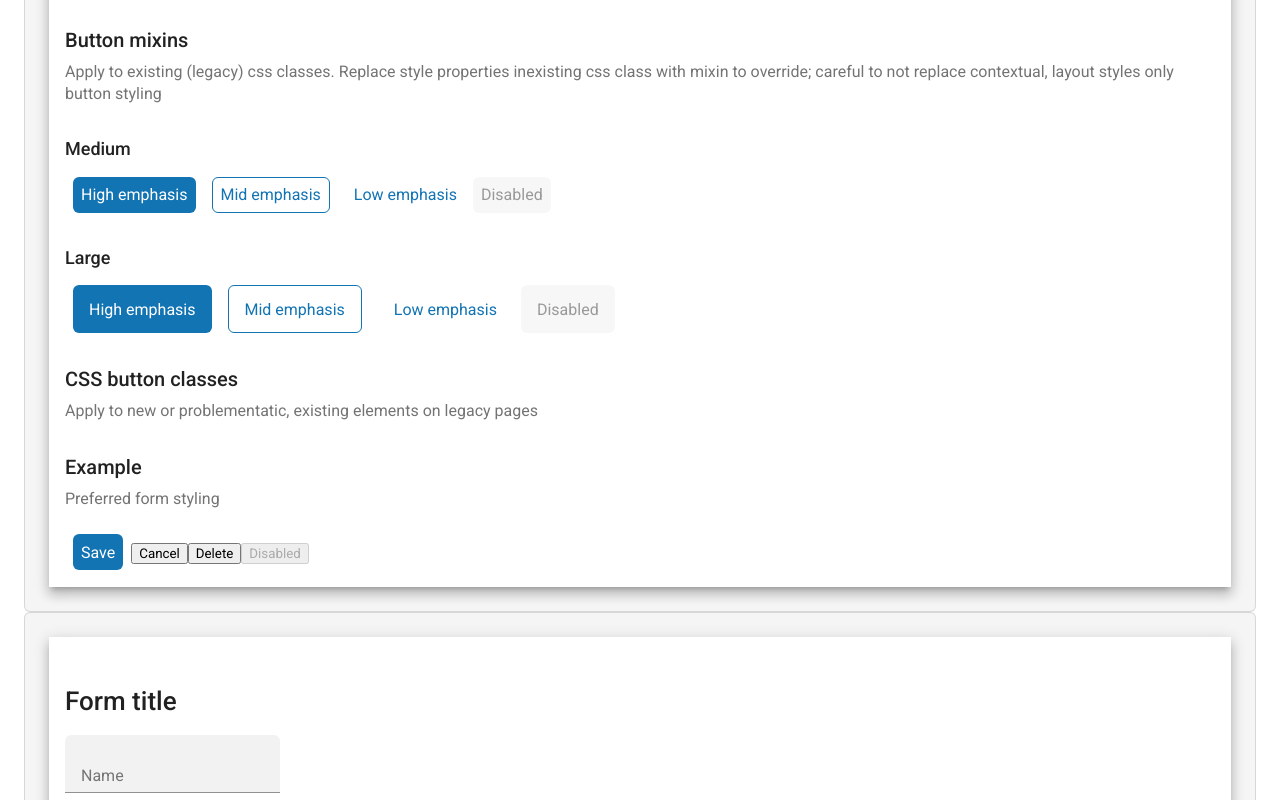
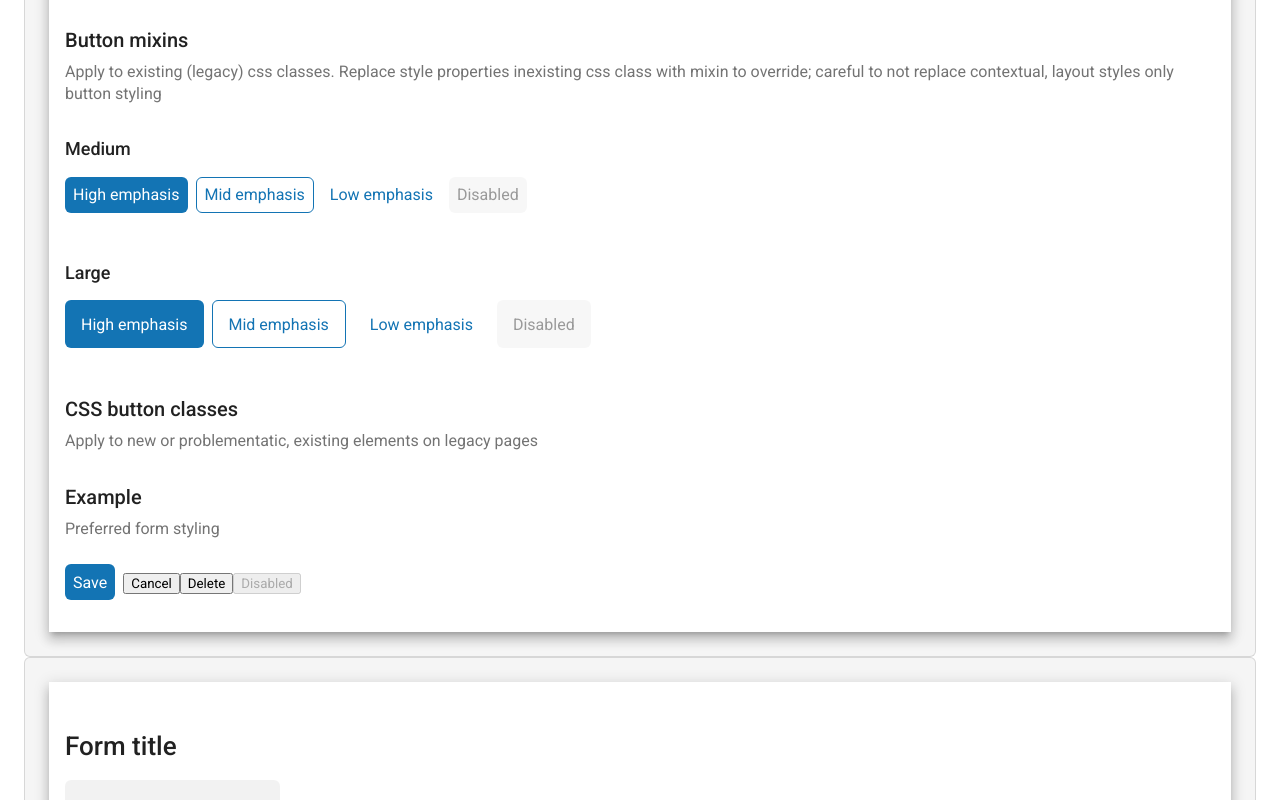
Before and after one commit to MichaelScottBurke/msb-css-components, an Angular app: page / in a window 1280 px wide. Shown: the part 594-1394 px from the top of the page. Built offline with nearby package versions, Linux system fonts and the light colour scheme.

Commit message:
1 file modified

```diff
--- a/src/styles/msb-buttons.scss
+++ b/src/styles/msb-buttons.scss
@@ -7,7 +7,7 @@
   background-color: $msb-surface-light;
   cursor: pointer;
   &:not(:last-child) {
-    margin: 0 8px 1
+    margin: 0 8px 16px 0;
   }
   &[disabled] {
     background-color: $msb-surface-disabled-on-light;
@@ -65,6 +65,10 @@
   }
 }
 
+input[type="button"],[type="submit"] {
+
+}
+
 //button mixins to apply to existing css legacy classes & new classes
 
 //medium size buttons
@@ -105,7 +109,6 @@
   @include msb-button-large-size-mixin();
   @include msb-button-low-emphasis-mixin();
 }
-
 //css classes to apply to new elements or problematic legacy elements
 //large buttons
 .msb-button-large-high-emphasis {
@@ -134,32 +137,5 @@
 }
 
 
-//default button style to apply everywhere
-input[type="button"],[type="submit"] {
-  //@include msb-button-medium-mid-emphasis-mixin();
-&.msb-button-large-high-emphasis {
-  @include msb-button-large-high-emphasis-mixin();
-}
-
-&.msb-button-large-mid-emphasis {
-    @include msb-button-large-mid-emphasis-mixin();
-}
-
-&.msb-button-large-low-emphasis {
-    @include msb-button-large-low-emphasis-mixin();
-}
-
-//medium buttons
-&.msb-button-medium-high-emphasis {
-  @include msb-button-medium-high-emphasis-mixin();
-}
-
-&.msb-button-medium-mid-emphasis {
-    @include msb-button-medium-mid-emphasis-mixin();
-}
-
-&.msb-button-medium-low-emphasis {
-    @include msb-button-medium-low-emphasis-mixin();
-}
-
-}
+//default button style
+input[type="button"],[type="submit"] {}
```
